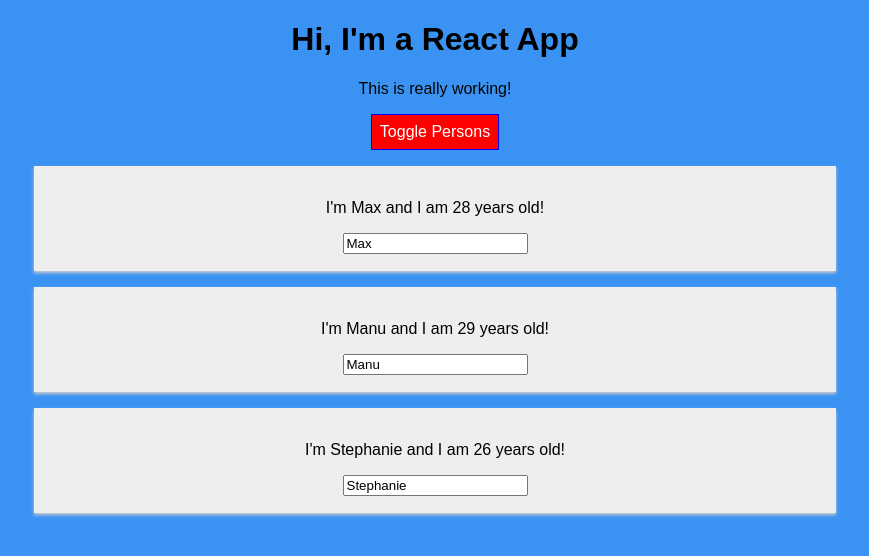
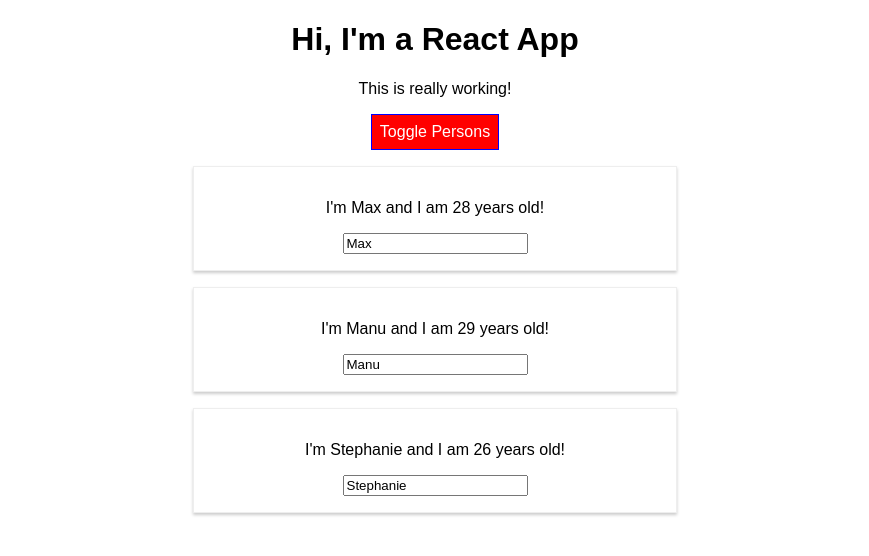
Before and after one commit to cwooz/reactListApp, a React (Create React App) app: page / in a window 1280 px wide. Both pictures are taken after a click on the button "Toggle Persons". Shown: the top 556 px of the page, without its empty margins (205-1074 px from the left). Built offline with nearby package versions, Linux system fonts and the light colour scheme.

Commit message:
'rebuild'

```diff
--- a/public/index.html
+++ b/public/index.html
@@ -1,4 +1,4 @@
-<!DOCTYPE html>
+<!doctype html>
 <html lang="en">
   <head>
     <meta charset="utf-8">
--- a/src/App.js
+++ b/src/App.js
@@ -1,8 +1,7 @@
 import React, { Component } from 'react';
 import './App.css';
-// import Radium, {StyleRoot} from 'radium';
+import Radium, { StyleRoot } from 'radium';
 import Person from './Person/Person';
-
 
 class App extends Component {
   state = {
@@ -16,9 +15,9 @@ class App extends Component {
   }
 
   nameChangedHandler = ( event, id ) => {
-    const personIndex = this.state.persons.findIndex(p => {
+    const personIndex = this.state.persons.findIndex( p => {
       return p.id === id;
-    });
+    } );
 
     const person = {
       ...this.state.persons[personIndex]
@@ -31,14 +30,14 @@ class App extends Component {
     const persons = [...this.state.persons];
     persons[personIndex] = person;
 
-    this.setState( {persons: persons} );
+    this.setState( { persons: persons } );
   }
 
-  deletePersonHandler = (personIndex) => {
+  deletePersonHandler = ( personIndex ) => {
     // const persons = this.state.persons.slice();
     const persons = [...this.state.persons];
-    persons.splice(personIndex, 1);
-    this.setState({persons: persons});
+    persons.splice( personIndex, 1 );
+    this.setState( { persons: persons } );
   }
 
   togglePersonsHandler = () => {
@@ -53,11 +52,11 @@ class App extends Component {
       font: 'inherit',
       border: '1px solid blue',
       padding: '8px',
-      cursor: 'pointer'
-      // ':hover': {
-      //   backgroundColor: 'lightgreen',
-      //   color: 'black'
-      // }
+      cursor: 'pointer',
+      ':hover': {
+        backgroundColor: 'lightgreen',
+        color: 'black'
+      }
     };
 
     let persons = null;
@@ -65,47 +64,46 @@ class App extends Component {
     if ( this.state.showPersons ) {
       persons = (
         <div>
-          {this.state.persons.map((person, index) => {
+          {this.state.persons.map( ( person, index ) => {
             return <Person
-              click={() => this.deletePersonHandler(index)}
+              click={() => this.deletePersonHandler( index )}
               name={person.name}
               age={person.age}
               key={person.id}
-              changed={(event) => this.nameChangedHandler(event, person.id)} />
-          })}
+              changed={( event ) => this.nameChangedHandler( event, person.id )} />
+          } )}
         </div>
       );
+
       style.backgroundColor = 'red';
-      // style[':hover'] = {
-      //   backgroundColor: 'salmon',
-      //   color: 'black'
-      // }
+      style[':hover'] = {
+        backgroundColor: 'salmon',
+        color: 'black'
+      };
     }
 
     const classes = [];
-    if (this.state.persons.length <= 2) {
-      classes.push('red');
+    if ( this.state.persons.length <= 2 ) {
+      classes.push( 'red' ); // classes = ['red']
     }
-    if (this.state.persons.length <= 1) {
-      classes.push('bold');
+    if ( this.state.persons.length <= 1 ) {
+      classes.push( 'bold' ); // classes = ['red', 'bold']
     }
 
     return (
-      // <StyleRoot>
+      <StyleRoot>
         <div className="App">
           <h1>Hi, I'm a React App</h1>
-          <p className={classes.join(' ')}>This is really working!</p>
+          <p className={classes.join( ' ' )}>This is really working!</p>
           <button
             style={style}
-            onClick={this.togglePersonsHandler}>
-            Toggle Persons</button>
+            onClick={this.togglePersonsHandler}>Toggle Persons</button>
           {persons}
         </div>
-      // </StyleRoot>
+      </StyleRoot>
     );
     // return React.createElement('div', {className: 'App'}, React.createElement('h1', null, 'Does this work now?'));
   }
 }
 
-// export default Radium(App);
-export default App;
+export default Radium( App );
--- a/src/Person/Person.css
+++ b/src/Person/Person.css
@@ -5,5 +5,10 @@
     box-shadow: 0 2px 3px #ccc;
     padding: 16px;
     text-align: center;
-  background-color: #eee;
 }
+
+/* @media (min-width: 500px) {
+    .Person {
+        width: 450px;
+    }
+} */
--- a/src/Person/Person.js
+++ b/src/Person/Person.js
@@ -1,22 +1,21 @@
-import React from "react";
-// import Radium from "radium";
+import React from 'react';
+import Radium from 'radium';
 
-import "./Person.css";
+import './Person.css';
 
-const person = (props) => {
-	// const style = {
-	// 	"@media (min-width: 500px)": {
-	// 		width: "450px"
-	// 	}
-	// };
-	return (
-		<div className="Person">
-			<p onClick={props.click}>I'm {props.name} and I am {props.age} years old! </p>
-			<p> {props.children} </p>
-			<input type="text" onChange={props.changed} value={props.name} />
-		</div>
-	);
+const person = ( props ) => {
+    const style = {
+        '@media (min-width: 500px)': {
+            width: '450px'
+        }
+    };
+    return (
+        <div className="Person" style={style}>
+            <p onClick={props.click}>I'm {props.name} and I am {props.age} years old!</p>
+            <p>{props.children}</p>
+            <input type="text" onChange={props.changed} value={props.name} />
+        </div>
+    )
 };
 
-// export default Radium(person);
-export default person;
+export default Radium(person);
--- a/src/index.css
+++ b/src/index.css
@@ -1,5 +1,4 @@
 body {
-  background-color: #3A93F2;
   margin: 0;
   padding: 0;
   font-family: sans-serif;
--- a/src/registerServiceWorker.js
+++ b/src/registerServiceWorker.js
@@ -32,21 +32,12 @@ export default function register() {
     window.addEventListener('load', () => {
       const swUrl = `${process.env.PUBLIC_URL}/service-worker.js`;
 
-      if (isLocalhost) {
+      if (!isLocalhost) {
+        // Is not local host. Just register service worker
+        registerValidSW(swUrl);
+      } else {
         // This is running on localhost. Lets check if a service worker still exists or not.
         checkValidServiceWorker(swUrl);
-
-        // Add some additional logging to localhost, pointing developers to the
-        // service worker/PWA documentation.
-        navigator.serviceWorker.ready.then(() => {
-          console.log(
-            'This web app is being served cache-first by a service ' +
-              'worker. To learn more, visit https://goo.gl/SC7cgQ'
-          );
-        });
-      } else {
-        // Is not local host. Just register service worker
-        registerValidSW(swUrl);
       }
     });
   }
```
Also changed, not shown: src/index.js (+6 -6 lines), public/manifest.json, 1 other file (tests, documents, lock files or other folders). Lines whose indentation alone changed are shown as unchanged.
